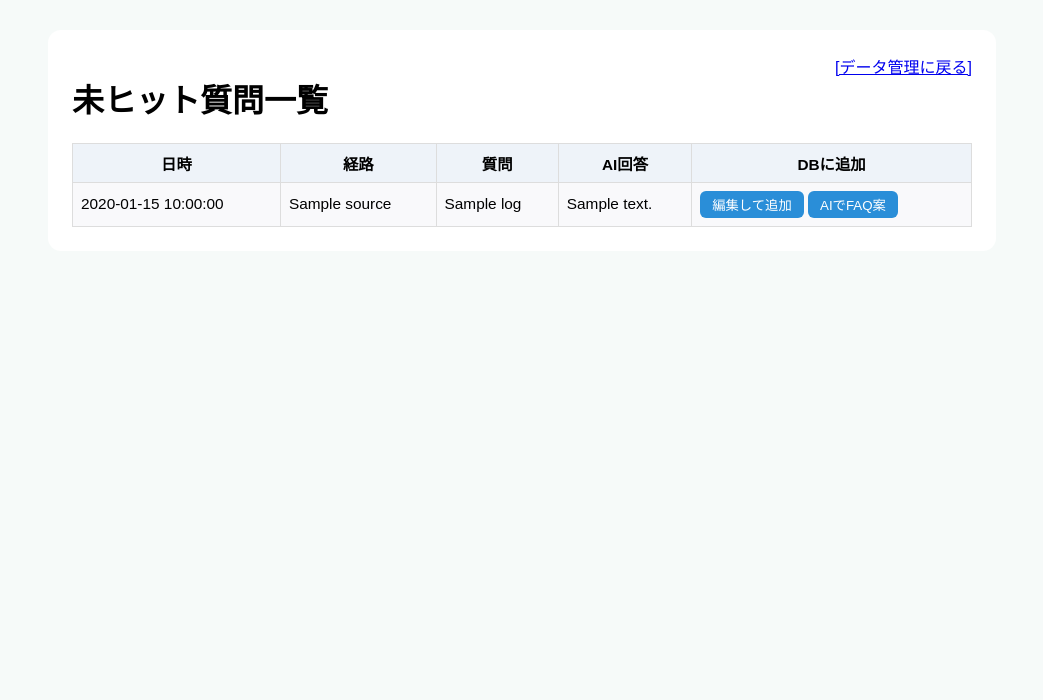
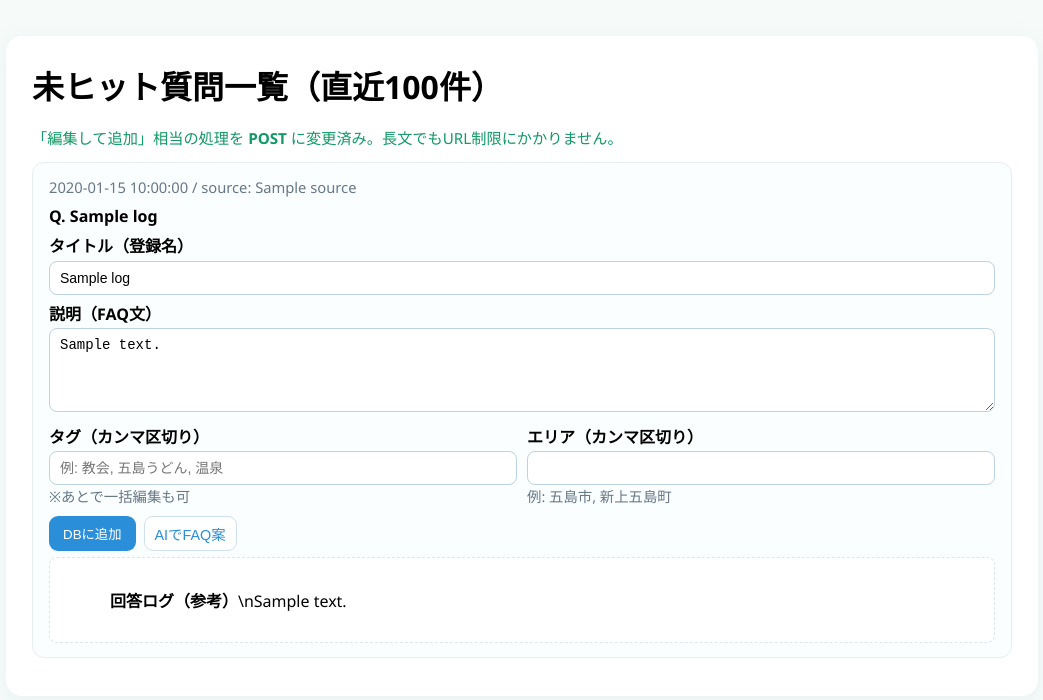
Before and after one commit to fullygoto/kankouai, a Flask app: template templates/admin_unhit.html in a window 1280 px wide. Shown: the top 700 px of the page, without its empty margins (118-1161 px from the left). Run offline with Flask 3, Linux system fonts and the light colour scheme; the template is opened without the code that fills it: most values are stand-ins (such as "Sample title", 1, 10 or a date in 2020).

Commit message:
Add files via upload

```diff
--- a/templates/admin_unhit.html
+++ b/templates/admin_unhit.html
@@ -1,55 +1,105 @@
 <!DOCTYPE html>
-<html>
+<html lang="ja">
 <head>
 <meta charset="utf-8">
 <title>未ヒット質問一覧</title>
 <style>
-        body { font-family: sans-serif; background: #f6faf9; }
-        .container { background: #fff; padding: 24px; margin: 30px auto; max-width: 900px; border-radius: 13px; }
-        table { border-collapse: collapse; width: 100%; }
-        th, td { border: 1px solid #ddd; padding: 8px; font-size: 0.96em; }
-        th { background: #eef3f9; }
-        tr:nth-child(even){background-color: #f9f9fb;}
-        .ans { white-space: pre-wrap; }
-        .addbtn { background: #2a8ed8; color: #fff; border: none; border-radius: 6px; padding: 4px 12px; }
+  body{font-family:'Segoe UI','メイリオ',sans-serif;background:#f6faf9;margin:0}
+  .container{max-width:980px;margin:36px auto;background:#fff;border-radius:16px;box-shadow:0 4px 18px #b7d3e033;padding:26px}
+  h1{margin:0 0 18px}
+  .hint{color:#196;font-size:.95em;margin-bottom:14px}
+  .card{border:1px solid #e6edf3;border-radius:12px;padding:14px 16px;margin:12px 0;background:#fbfefe}
+  .q{font-weight:600;margin:2px 0 6px}
+  .ts{color:#678;font-size:.92em;margin-bottom:8px}
+  label{display:block;font-weight:600;margin:.4rem 0 .2rem}
+  textarea,input[type=text]{width:100%;box-sizing:border-box;border:1px solid #bfd2e2;border-radius:8px;padding:8px 10px;font-size:14px}
+  textarea{resize:vertical;min-height:84px}
+  .row{display:grid;grid-template-columns:1fr 1fr;gap:10px}
+  .btns{display:flex;gap:8px;margin-top:10px}
+  .btn{border:none;border-radius:9px;padding:8px 14px;cursor:pointer}
+  .primary{background:#2a8ed8;color:#fff}
+  .ghost{background:#fff;border:1px solid #cfe1ef;color:#2a8ed8}
+  .mini{font-size:.9em;padding:6px 10px}
+  .tags-help{font-size:.9em;color:#678}
+  .answer-preview{white-space:pre-wrap;background:#fff;border:1px dashed #d7e6f2;border-radius:8px;padding:8px 10px;margin-top:6px}
+  .areas{display:flex;flex-wrap:wrap;gap:10px;margin-top:6px}
+  .areas label{font-weight:500}
+  .empty{color:#999}
+  @media (max-width:760px){.row{grid-template-columns:1fr}}
 </style>
+<script>
+async function genFAQ(btn, idx){
+  const wrap = document.getElementById('card-'+idx);
+  const q = wrap.querySelector('input[name="__q"]').value;
+  btn.disabled = true; const orig = btn.textContent; btn.textContent = '生成中...';
+  try{
+    const form = new FormData();
+    form.append('q', q);
+    const res = await fetch('{{ url_for("api_faq_suggest") }}', {method:'POST', body:form});
+    const data = await res.json();
+    if(!data.ok){ alert(data.error || '失敗しました'); }
+    else{
+      wrap.querySelector('textarea[name="desc"]').value = (data.text || '').trim();
+    }
+  }catch(e){ alert('通信に失敗しました'); }
+  finally{ btn.disabled=false; btn.textContent=orig; }
+}
+function clip(str, n){ return (str || '').length>n ? str.slice(0,n) : (str||''); }
+</script>
 </head>
 <body>
 <div class="container">
-    <a href="{{ url_for('admin_entry') }}" style="float:right;">[データ管理に戻る]</a>
-    <h1>未ヒット質問一覧</h1>
-    <table>
-        <tr>
-            <th>日時</th>
-            <th>経路</th>
-            <th>質問</th>
-            <th>AI回答</th>
-            <th>DBに追加</th>
-        </tr>
-        {% for log in unhit_logs %}
-        <tr>
-            <td>{{ log.timestamp[:19].replace('T',' ') if log.timestamp else "" }}</td>
-            <td>{{ log.source }}</td>
-            <td>{{ log.question }}</td>
-            <td class="ans">{{ log.answer|e }}</td>
-            <td>
-                <!-- 「AIでFAQ案」ボタンを追加 -->
-                <form method="get" action="{{ url_for('admin_entry') }}" style="display:inline;">
-                    <input type="hidden" name="edit_title" value="{{ log.question }}">
-                    <input type="hidden" name="edit_desc" value="{{ log.answer }}">
-                    <input type="hidden" name="edit_tags" value="{{ log.question }}">
-                    <button class="addbtn" type="submit">編集して追加</button>
+  <h1>未ヒット質問一覧（直近100件）</h1>
+  <div class="hint">「編集して追加」相当の処理を <b>POST</b> に変更済み。長文でもURL制限にかかりません。</div>
+
+  {% if unhit_logs and unhit_logs|length>0 %}
+    {% for log in unhit_logs|reverse %}
+      <div class="card" id="card-{{ loop.index0 }}">
+        <div class="ts">{{ log.timestamp or '' }} / source: {{ log.source or 'web' }}</div>
+        <div class="q">Q. {{ log.question }}</div>
+
+        {% set initial_title = (log.question or '')[:40] %}
+        {% set initial_desc  = (log.answer or '') %}
+        <form method="post" action="{{ url_for('admin_add_entry') }}">
+          <!-- 実際にDBへ入れる値 -->
+          <label>タイトル（登録名）</label>
+          <input type="text" name="title" value="{{ initial_title }}" required>
+
+          <label>説明（FAQ文）</label>
+          <textarea name="desc" placeholder="ここにFAQ文を入れます（AIで生成ボタンで自動入力可）">{{ initial_desc }}</textarea>
+
+          <div class="row">
+            <div>
+              <label>タグ（カンマ区切り）</label>
+              <input type="text" name="tags" placeholder="例: 教会, 五島うどん, 温泉">
+              <div class="tags-help">※あとで一括編集も可</div>
+            </div>
+            <div>
+              <label>エリア（カンマ区切り）</label>
+              <input type="text" name="areas" value="">
+              <div class="tags-help">例: 五島市, 新上五島町</div>
+            </div>
+          </div>
+
+          <div class="btns">
+            <button type="submit" class="btn primary">DBに追加</button>
+            <button type="button" class="btn ghost mini" onclick="genFAQ(this, {{ loop.index0 }})">AIでFAQ案</button>
+          </div>
+
+          <!-- JS側で使う元質問（サーバーへは送らない） -->
+          <input type="hidden" name="__q" value="{{ log.question }}">
         </form>
-                <form method="get" action="{{ url_for('admin_entry') }}" style="display:inline;">
-                    <input type="hidden" name="faq_auto" value="1">
-                    <input type="hidden" name="edit_title" value="{{ log.question }}">
-                    <input type="hidden" name="edit_tags" value="{{ log.question }}">
-                    <button class="addbtn" type="submit">AIでFAQ案</button>
-                </form>
-            </td>
-        </tr>
+
+        {% if log.answer %}
+          <div class="answer-preview">
+            <b>回答ログ（参考）</b>\n{{ log.answer }}
+          </div>
+        {% endif %}
+      </div>
     {% endfor %}
-    </table>
+  {% else %}
+    <p class="empty">未ヒット質問はありません。</p>
+  {% endif %}
 </div>
 </body>
 </html>
```
Lines whose indentation alone changed are shown as unchanged.
